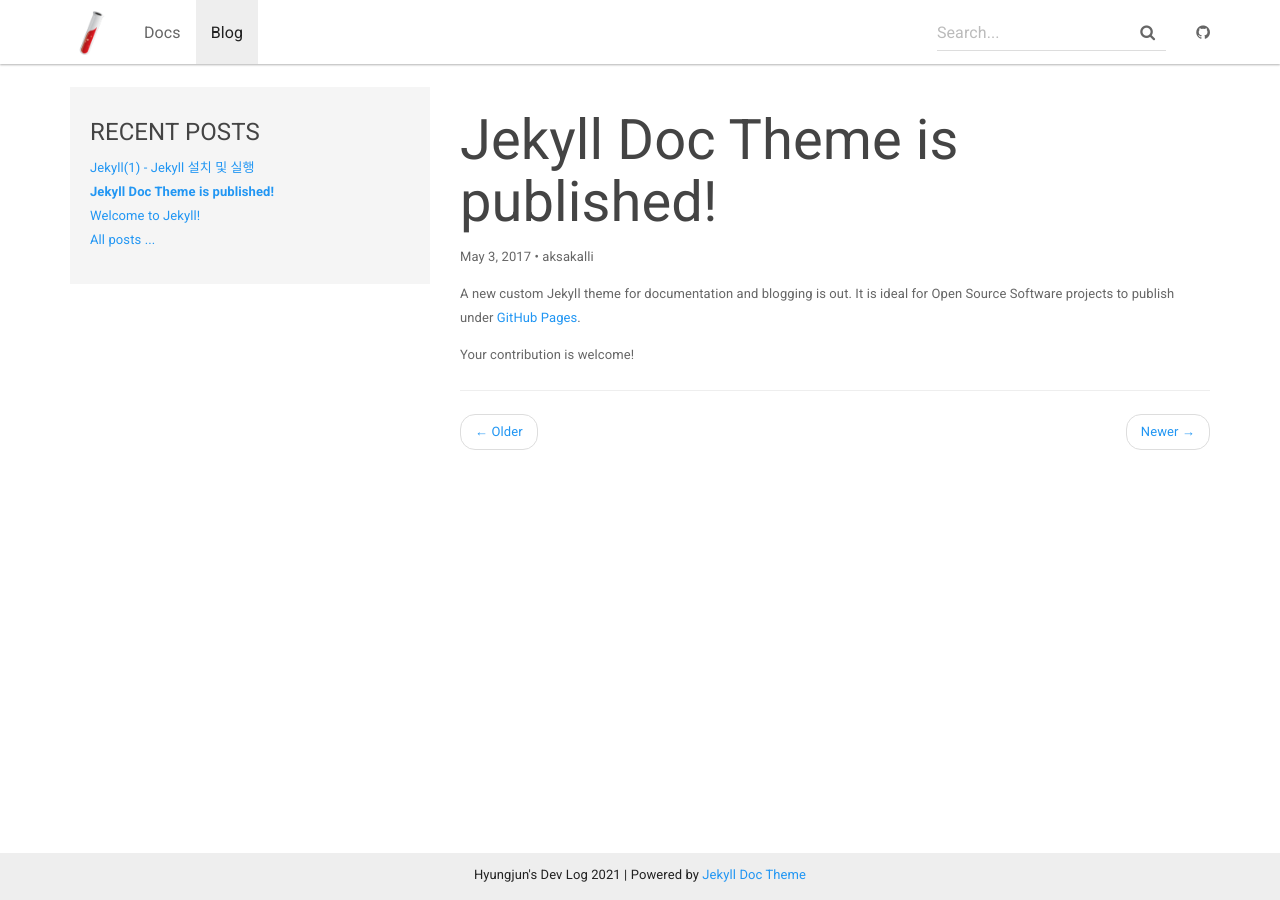
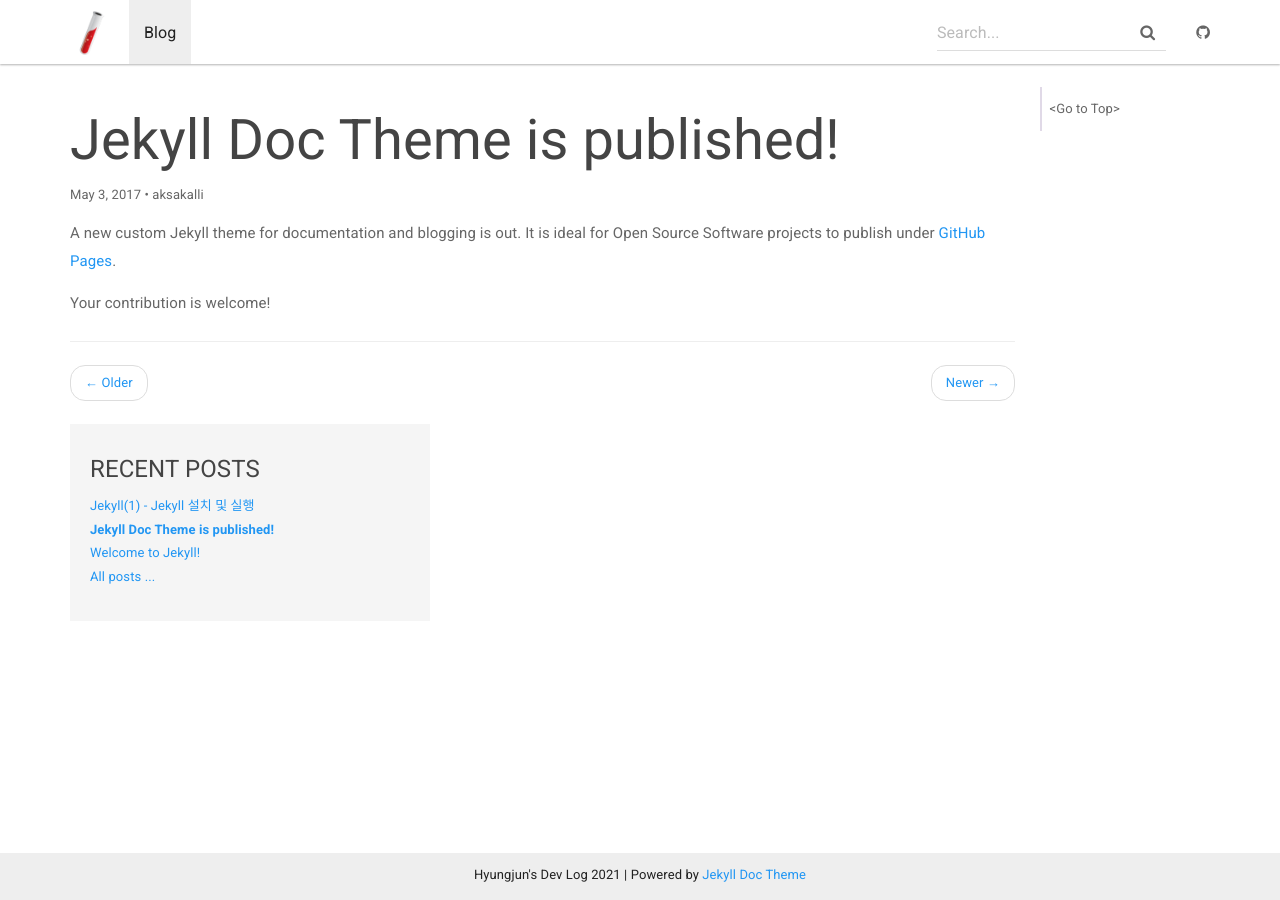
Before and after one commit to HyungjunAn/HyungjunAn.github.io, a Jekyll site: the page built from _posts/2017-05-03-jekyll-doc-theme.md, in a window 1280 px wide. Built offline with Jekyll 4.4.1, drawn with Linux system fonts in a browser that asks for light colours; some of the changed lines change nothing that is shown.

Commit message:
add toc, remove docs

```diff
--- /dev/null
+++ b/_includes/toc.html
@@ -0,0 +1,182 @@
+{% capture tocWorkspace %}
+    {% comment %}
+        Copyright (c) 2017 Vladimir "allejo" Jimenez
+
+        Permission is hereby granted, free of charge, to any person
+        obtaining a copy of this software and associated documentation
+        files (the "Software"), to deal in the Software without
+        restriction, including without limitation the rights to use,
+        copy, modify, merge, publish, distribute, sublicense, and/or sell
+        copies of the Software, and to permit persons to whom the
+        Software is furnished to do so, subject to the following
+        conditions:
+
+        The above copyright notice and this permission notice shall be
+        included in all copies or substantial portions of the Software.
+
+        THE SOFTWARE IS PROVIDED "AS IS", WITHOUT WARRANTY OF ANY KIND,
+        EXPRESS OR IMPLIED, INCLUDING BUT NOT LIMITED TO THE WARRANTIES
+        OF MERCHANTABILITY, FITNESS FOR A PARTICULAR PURPOSE AND
+        NONINFRINGEMENT. IN NO EVENT SHALL THE AUTHORS OR COPYRIGHT
+        HOLDERS BE LIABLE FOR ANY CLAIM, DAMAGES OR OTHER LIABILITY,
+        WHETHER IN AN ACTION OF CONTRACT, TORT OR OTHERWISE, ARISING
+        FROM, OUT OF OR IN CONNECTION WITH THE SOFTWARE OR THE USE OR
+        OTHER DEALINGS IN THE SOFTWARE.
+    {% endcomment %}
+    {% comment %}
+        Version 1.1.0
+          https://github.com/allejo/jekyll-toc
+
+        "...like all things liquid - where there's a will, and ~36 hours to spare, there's usually a/some way" ~jaybe
+
+        Usage:
+            {% include toc.html html=content sanitize=true class="inline_toc" id="my_toc" h_min=2 h_max=3 %}
+
+        Parameters:
+            * html         (string) - the HTML of compiled markdown generated by kramdown in Jekyll
+
+        Optional Parameters:
+            * sanitize      (bool)   : false  - when set to true, the headers will be stripped of any HTML in the TOC
+            * class         (string) :   ''   - a CSS class assigned to the TOC
+            * id            (string) :   ''   - an ID to assigned to the TOC
+            * h_min         (int)    :   1    - the minimum TOC header level to use; any header lower than this value will be ignored
+            * h_max         (int)    :   6    - the maximum TOC header level to use; any header greater than this value will be ignored
+            * ordered       (bool)   : false  - when set to true, an ordered list will be outputted instead of an unordered list
+            * item_class    (string) :   ''   - add custom class(es) for each list item; has support for '%level%' placeholder, which is the current heading level
+            * submenu_class (string) :   ''   - add custom class(es) for each child group of headings; has support for '%level%' placeholder which is the current "submenu" heading level
+            * base_url      (string) :   ''   - add a base url to the TOC links for when your TOC is on another page than the actual content
+            * anchor_class  (string) :   ''   - add custom class(es) for each anchor element
+            * skip_no_ids   (bool)   : false  - skip headers that do not have an `id` attribute
+
+        Output:
+            An ordered or unordered list representing the table of contents of a markdown block. This snippet will only
+            generate the table of contents and will NOT output the markdown given to it
+    {% endcomment %}
+
+    {% capture newline %}
+    {% endcapture %}
+    {% assign newline = newline | rstrip %} <!-- Remove the extra spacing but preserve the newline -->
+
+    {% capture deprecation_warnings %}{% endcapture %}
+
+    {% if include.baseurl %}
+        {% capture deprecation_warnings %}{{ deprecation_warnings }}<!-- jekyll-toc :: "baseurl" has been deprecated, use "base_url" instead -->{{ newline }}{% endcapture %}
+    {% endif %}
+
+    {% if include.skipNoIDs %}
+        {% capture deprecation_warnings %}{{ deprecation_warnings }}<!-- jekyll-toc :: "skipNoIDs" has been deprecated, use "skip_no_ids" instead -->{{ newline }}{% endcapture %}
+    {% endif %}
+
+    {% capture jekyll_toc %}{% endcapture %}
+    {% assign orderedList = include.ordered | default: false %}
+    {% assign baseURL = include.base_url | default: include.baseurl | default: '' %}
+    {% assign skipNoIDs = include.skip_no_ids | default: include.skipNoIDs | default: false %}
+    {% assign minHeader = include.h_min | default: 1 %}
+    {% assign maxHeader = include.h_max | default: 6 %}
+    {% assign nodes = include.html | strip | split: '<h' %}
+
+    {% assign firstHeader = true %}
+    {% assign currLevel = 0 %}
+    {% assign lastLevel = 0 %}
+
+    {% capture listModifier %}{% if orderedList %}ol{% else %}ul{% endif %}{% endcapture %}
+
+    {% for node in nodes %}
+        {% if node == "" %}
+            {% continue %}
+        {% endif %}
+
+        {% assign currLevel = node | replace: '"', '' | slice: 0, 1 | times: 1 %}
+
+        {% if currLevel < minHeader or currLevel > maxHeader %}
+            {% continue %}
+        {% endif %}
+
+        {% assign _workspace = node | split: '</h' %}
+
+        {% assign _idWorkspace = _workspace[0] | split: 'id="' %}
+        {% assign _idWorkspace = _idWorkspace[1] | split: '"' %}
+        {% assign htmlID = _idWorkspace[0] %}
+
+        {% assign _classWorkspace = _workspace[0] | split: 'class="' %}
+        {% assign _classWorkspace = _classWorkspace[1] | split: '"' %}
+        {% assign htmlClass = _classWorkspace[0] %}
+
+        {% if htmlClass contains "no_toc" %}
+            {% continue %}
+        {% endif %}
+
+        {% if firstHeader %}
+            {% assign minHeader = currLevel %}
+        {% endif %}
+
+        {% capture _hAttrToStrip %}{{ _workspace[0] | split: '>' | first }}>{% endcapture %}
+        {% assign header = _workspace[0] | replace: _hAttrToStrip, '' %}
+
+        {% if include.item_class and include.item_class != blank %}
+            {% capture listItemClass %} class="{{ include.item_class | replace: '%level%', currLevel | split: '.' | join: ' ' }}"{% endcapture %}
+        {% endif %}
+
+        {% if include.submenu_class and include.submenu_class != blank %}
+            {% assign subMenuLevel = currLevel | minus: 1 %}
+            {% capture subMenuClass %} class="{{ include.submenu_class | replace: '%level%', subMenuLevel | split: '.' | join: ' ' }}"{% endcapture %}
+        {% endif %}
+
+        {% capture anchorBody %}{% if include.sanitize %}{{ header | strip_html }}{% else %}{{ header }}{% endif %}{% endcapture %}
+
+        {% if htmlID %}
+            {% capture anchorAttributes %} href="{% if baseURL %}{{ baseURL }}{% endif %}#{{ htmlID }}"{% endcapture %}
+
+            {% if include.anchor_class %}
+                {% capture anchorAttributes %}{{ anchorAttributes }} class="{{ include.anchor_class | split: '.' | join: ' ' }}"{% endcapture %}
+            {% endif %}
+
+            {% capture listItem %}<a{{ anchorAttributes }}>{{ anchorBody }}</a>{% endcapture %}
+        {% elsif skipNoIDs == true %}
+            {% continue %}
+        {% else %}
+            {% capture listItem %}{{ anchorBody }}{% endcapture %}
+        {% endif %}
+
+        {% if currLevel > lastLevel %}
+            {% capture jekyll_toc %}{{ jekyll_toc }}<{{ listModifier }}{{ subMenuClass }}>{% endcapture %}
+        {% elsif currLevel < lastLevel %}
+            {% assign repeatCount = lastLevel | minus: currLevel %}
+
+            {% for i in (1..repeatCount) %}
+                {% capture jekyll_toc %}{{ jekyll_toc }}</li></{{ listModifier }}>{% endcapture %}
+            {% endfor %}
+
+            {% capture jekyll_toc %}{{ jekyll_toc }}</li>{% endcapture %}
+        {% else %}
+            {% capture jekyll_toc %}{{ jekyll_toc }}</li>{% endcapture %}
+        {% endif %}
+
+        {% capture jekyll_toc %}{{ jekyll_toc }}<li{{ listItemClass }}>{{ listItem }}{% endcapture %}
+
+        {% assign lastLevel = currLevel %}
+        {% assign firstHeader = false %}
+    {% endfor %}
+
+    {% assign repeatCount = minHeader | minus: 1 %}
+    {% assign repeatCount = lastLevel | minus: repeatCount %}
+    {% for i in (1..repeatCount) %}
+        {% capture jekyll_toc %}{{ jekyll_toc }}</li></{{ listModifier }}>{% endcapture %}
+    {% endfor %}
+
+    {% if jekyll_toc != '' %}
+        {% assign rootAttributes = '' %}
+        {% if include.class and include.class != blank %}
+            {% capture rootAttributes %} class="{{ include.class | split: '.' | join: ' ' }}"{% endcapture %}
+        {% endif %}
+
+        {% if include.id and include.id != blank %}
+            {% capture rootAttributes %}{{ rootAttributes }} id="{{ include.id }}"{% endcapture %}
+        {% endif %}
+
+        {% if rootAttributes %}
+            {% assign nodes = jekyll_toc | split: '>' %}
+            {% capture jekyll_toc %}<{{ listModifier }}{{ rootAttributes }}>{{ nodes | shift | join: '>' }}>{% endcapture %}
+        {% endif %}
+    {% endif %}
+{% endcapture %}{% assign tocWorkspace = '' %}{{ deprecation_warnings }}{{ jekyll_toc }}
--- a/_includes/topnav.html
+++ b/_includes/topnav.html
@@ -14,7 +14,7 @@
         </div>
         <div id="navbar" class="collapse navbar-collapse">
             <ul class="nav navbar-nav">
-                <li {% if page.sectionid=='docs' %} class="active" {% endif %}><a href="{{ "/docs/home/" | relative_url }}">Docs</a></li>
+                <!-- <li {% if page.sectionid=='docs' %} class="active" {% endif %}><a href="{{ "/docs/home/" | relative_url }}">Docs</a></li> -->
                 <li {% if page.sectionid=='blog' %} class="active" {% endif %}><a href="{{ site.posts.first.url | relative_url }}">Blog</a></li>
             </ul>
             <div class="navbar-right">
--- a/_layouts/post.html
+++ b/_layouts/post.html
@@ -4,23 +4,10 @@
 
 <div class="container">
     <div class="row">
-
-        <div class="col-md-4">
-            <div class="well">
-                <h4>RECENT POSTS</h4>
-                <ul class="list-unstyled post-list-container">
-                    {% for post in site.posts limit:10 %}
-                    <li><a href="{{ post.url | relative_url }}" {% if page.title==post.title %} class="active" {% endif %}>{{ post.title }}</a></li>
-                    {% endfor %}
-                    <li><a href="{{ "/allposts" | relative_url }}">All posts ...</a></li>
-                </ul>
-            </div>
-        </div>
-
-        <div class="col-md-8">
+        <div class="col-md-10">
             <h1>{{ page.title }}</h1>
             <p>{{ page.date | date: "%b %-d, %Y" }}{% if page.author %} • {{ page.author }}{% endif %}{% if page.meta %} • {{ page.meta }}{% endif %}</p>
-            <div  id="markdown-content-container">{{ content }}</div>
+            <div  id="markdown-content-container" class="post">{{ content }}</div>
             <hr>
             <ul class="pager">
                 {% if page.previous %}
@@ -38,6 +25,99 @@
                 {% endif %}
             </ul>
         </div>
+        <div class="toc">
+            <a href="#">&lt;Go to Top&gt;</a>
+            {% include toc.html html=content %}
+        </div>
 
+        <div class="col-md-4">
+            <div class="well">
+                <h4>RECENT POSTS</h4>
+                <ul class="list-unstyled post-list-container">
+                    {% for post in site.posts limit:10 %}
+                    <li><a href="{{ post.url | relative_url }}" {% if page.title==post.title %} class="active" {% endif %}>{{ post.title }}</a></li>
+                    {% endfor %}
+                    <li><a href="{{ "/allposts" | relative_url }}">All posts ...</a></li>
+                </ul>
+            </div>
+        </div>
     </div>
 </div>
+
+<script>
+    // TODO: refactoring
+    // script for TOC
+    function getTOCNodes(master) {
+      var nodes = Array.prototype.slice.call(master.getElementsByTagName("*"), 0);
+      var tocNodes = nodes.filter(function(elem) {
+          return elem.tagName == "A";
+      });
+      return tocNodes;
+    }
+    function getHeaderNodes(master) {
+      var nodes = Array.prototype.slice.call(master.getElementsByTagName("*"), 0);
+      var headerNodes = nodes.filter(function(elem) {
+          return elem.tagName == "H1" || elem.tagName == "H2" || elem.tagName == "H3" || elem.tagName == "H4" || elem.tagName == "H5" || elem.tagName == "H6";
+      });
+      return headerNodes;
+    }
+
+    //var title = document.getElementsByClassName("post-title")[0];
+    //var titleY = window.pageYOffset + title.getBoundingClientRect().top;
+
+    var article = document.getElementsByClassName("post")[0];
+    var articleY = window.pageYOffset + article.getBoundingClientRect().top;
+
+    var toc = document.getElementsByClassName("toc")[0];
+
+    var headerNodes = getHeaderNodes(article);
+    var tocNodes = getTOCNodes(toc);
+
+    var before = undefined;
+
+    document.addEventListener('scroll', function (e) {
+            console.log("window.scrollY: " + window.scrollY);
+            console.log("articleY: " + articleY);
+
+            if (window.scrollY >= articleY - 60) {
+                toc.style.cssText = "position: fixed; top: 60px;";
+            }
+            else {
+                toc.style.cssText = "";
+            }
+
+            var current = headerNodes.filter(function (header) {
+                var headerY = window.pageYOffset + header.getBoundingClientRect().top;
+                return window.scrollY >= headerY - 60;
+            });
+
+            if (current.length > 0) {
+                current = current[current.length - 1];
+
+                var currentA = tocNodes.filter(function (tocNode) {
+                    return tocNode.innerHTML == current.innerHTML;
+                })
+
+                currentA = currentA[0];
+                if (currentA) {
+                    if (before == undefined) before = currentA;
+
+                    if (before != currentA) {
+                        before.classList.remove("toc-active");
+                        before = currentA;
+                    }
+
+                    currentA.classList.add("toc-active");
+                }
+                else {
+                    if (before)
+                        before.classList.remove("toc-active");
+                }
+            }
+            else {
+                if (before)
+                    before.classList.remove("toc-active");
+            }
+
+        }, false);
+  </script>
--- a/assets/css/main.scss
+++ b/assets/css/main.scss
@@ -19,3 +19,66 @@
   "syntax-highlighting",
   "jekyll-doc-theme"
 ;
+
+#markdown-content-container {
+  font-size: 15px;
+
+  h2 {
+    font-size: 30px;
+  }
+}
+
+.toc {
+  position: absolute;
+  right: 0px;
+  width: 10%;
+  color: inherit;
+  overflow-y: auto;
+  overflow-x: hidden;
+  padding-left: 0.75rem;
+  padding-right: 0.75rem;
+  padding-top: 1rem;
+  padding-bottom: 1rem;
+  margin-right: 0px;
+  //font-size: 0.7rem;
+  border-left: 2px solid #e0d9e7;
+
+  display: none;
+  @media (min-width: 75em) {
+    width: 240px;
+    display: block;
+  }
+  @media (min-width: 85em) {
+    width: 300px;
+    display: block;
+  }
+  @media (min-width: 95em) {
+    width: 360px;
+    display: block;
+  }
+
+  a.toc-active {
+    font-weight: bold;
+    transition: all 0.125s ease-in 0s;
+    //font-size: 0.75rem;
+    color: #9075aa;
+  }
+
+  ul {
+    list-style-type: none;
+    margin-bottom: 0.1rem;
+    padding-left: 0rem;
+    li {
+      padding-left: 0.5rem;
+    }
+  }
+
+  a {
+    color: inherit;
+    text-decoration: none;
+  }
+
+  a:hover {
+    color: theme-color;
+  }
+}
```
Also changed, not shown: 1 other file.
